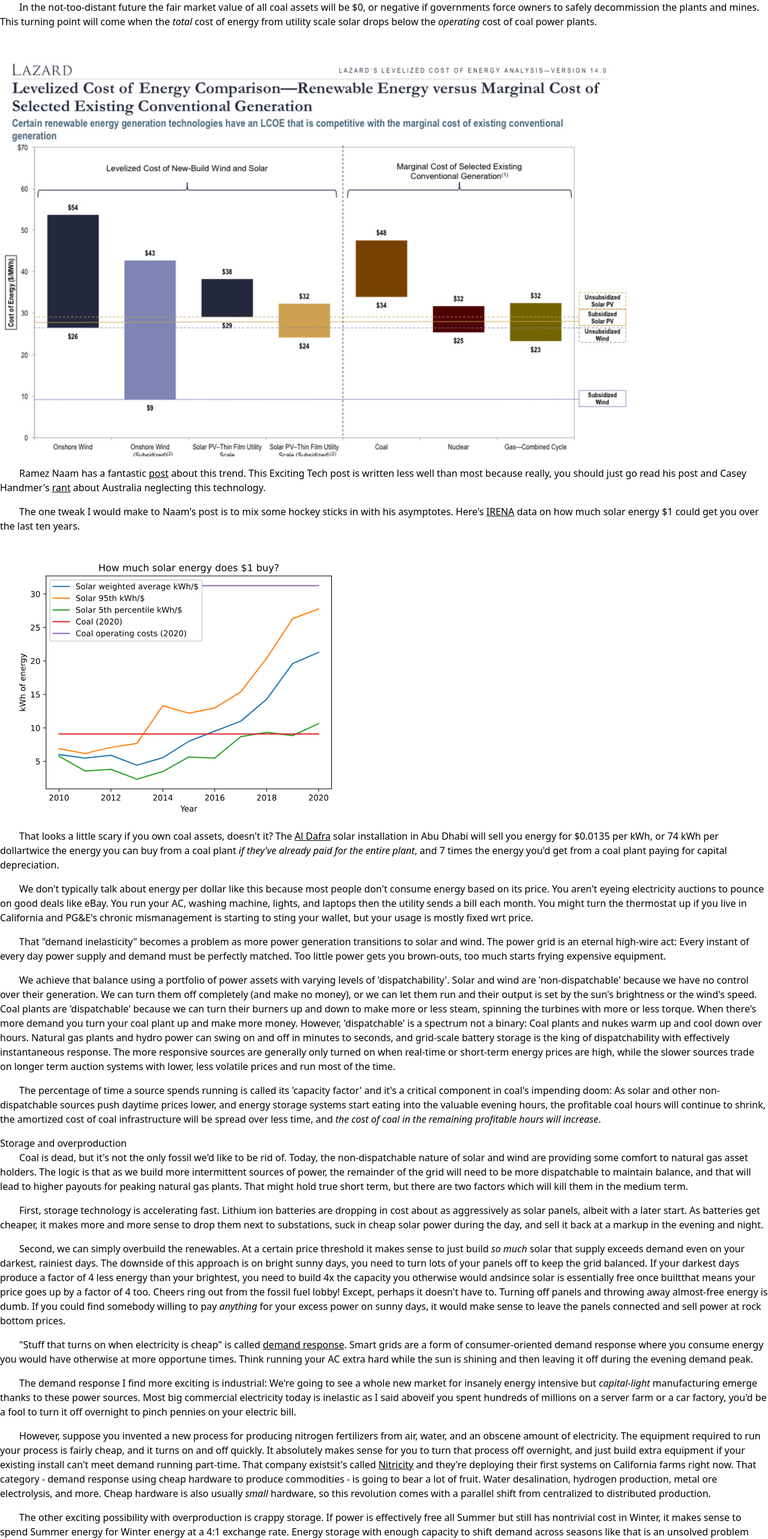
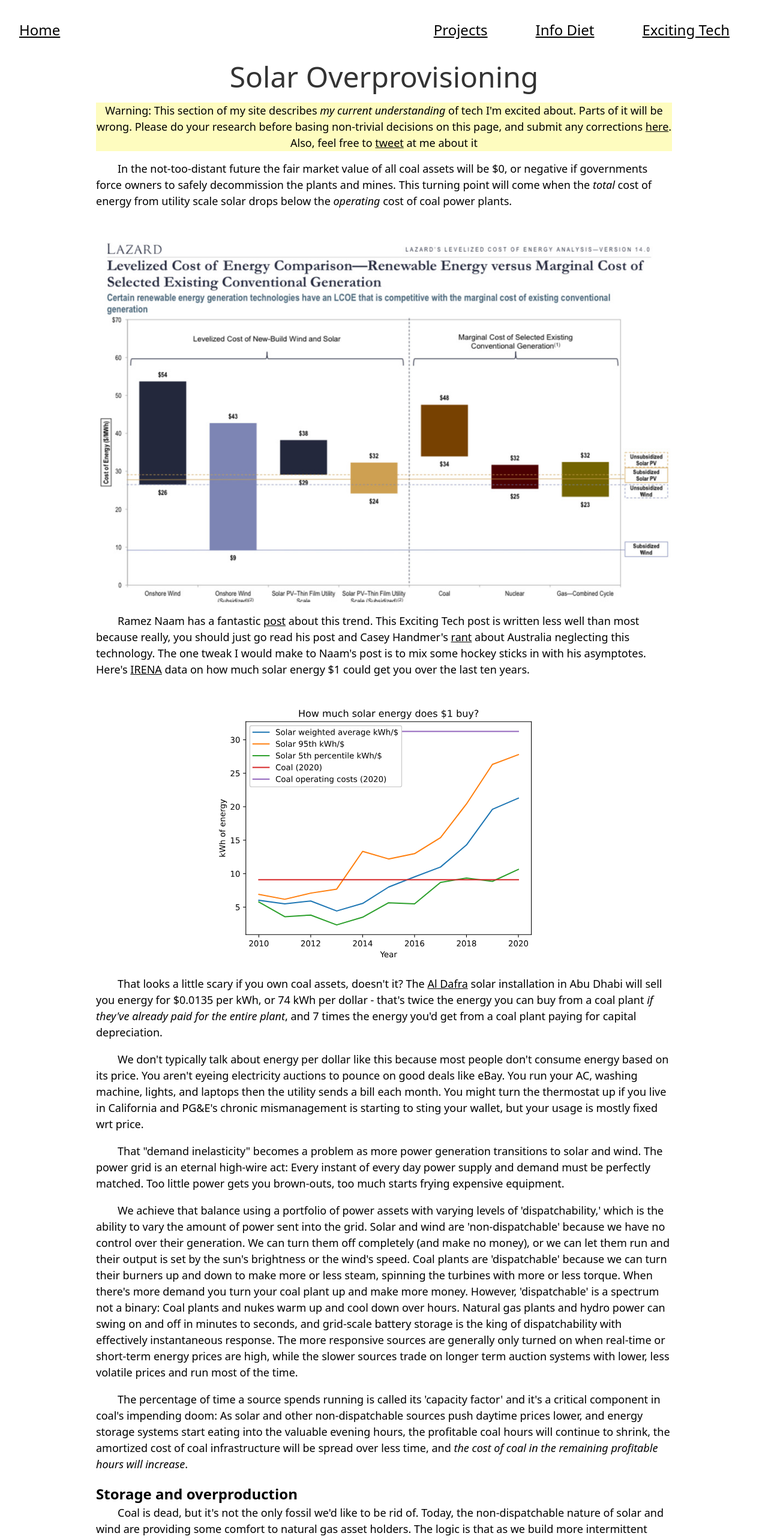
Before and after one commit to nick-parker/nickparkerco, a Next.js app: page /exciting/solar-overprovision in a window 1280 px wide. Shown: the top 2566 px of the page at 60% size. Built offline with nearby package versions, Linux system fonts and the light colour scheme.

Commit message:
Fix up solar page and update some packages

```diff
--- a/package.json
+++ b/package.json
@@ -10,7 +10,9 @@
     "@mdx-js/loader": "^1.6.18",
     "@next/mdx": "^9.5.3",
     "gray-matter": "^4.0.2",
+    "lqip-loader": "^2.2.1",
     "next": "^9.2.0",
+    "next-optimized-images": "^2.6.2",
     "raw-loader": "^4.0.1",
     "react": "^16.12.0",
     "react-dom": "^16.12.0",
--- a/pages/exciting/solar-overprovision.mdx
+++ b/pages/exciting/solar-overprovision.mdx
@@ -1,20 +1,31 @@
+export const metadata = {
+    title: "Solar Overprovisioning",
+    date: "2020-11-09",
+    lede: "Too cheap to meter power",
+    thumb: ""
+}
+
+
+import Im, {ImSet} from '../../components/image'
+import ExcitingPage from '../../components/exciting-page'
+
+<ExcitingPage {...metadata}>
+
 In the not-too-distant future the fair market value of all coal assets will be $0, or negative if governments force owners to safely decommission the plants and mines. This turning point will come when the _total_ cost of energy from utility scale solar drops below the _operating_ cost of coal power plants.
 
 ![](/images/lazard_lcoe_comp.jpeg)
 
-Ramez Naam has a fantastic [post](https://rameznaam.com/2020/05/14/solars-future-is-insanely-cheap-2020/) about this trend.  This Exciting Tech post is written less well than most because really, you should just go read his post and Casey Handmer's [rant](https://caseyhandmer.wordpress.com/2020/06/05/australian-energy-policy-no-vision-too-small/) about Australia neglecting this technology.
-
-The one tweak I would make to Naam's post is to mix some hockey sticks in with his asymptotes. Here's [IRENA](https://www.irena.org/publications/2019/May/Renewable-power-generation-costs-in-2018) data on how much solar energy $1 could get you over the last ten years.
+Ramez Naam has a fantastic [post](https://rameznaam.com/2020/05/14/solars-future-is-insanely-cheap-2020/) about this trend.  This Exciting Tech post is written less well than most because really, you should just go read his post and Casey Handmer's [rant](https://caseyhandmer.wordpress.com/2020/06/05/australian-energy-policy-no-vision-too-small/) about Australia neglecting this technology. The one tweak I would make to Naam's post is to mix some hockey sticks in with his asymptotes. Here's [IRENA](https://www.irena.org/publications/2019/May/Renewable-power-generation-costs-in-2018) data on how much solar energy $1 could get you over the last ten years.
 
 ![](/images/solar_hockey.svg)
 
-That looks a little scary if you own coal assets, doesn't it? The [Al Dafra](https://www.greentechmedia.com/articles/read/worlds-largest-solar-project-will-also-be-worlds-cheapest) solar installation in Abu Dhabi will sell you energy for $0.0135 per kWh, or 74 kWh per dollartwice the energy you can buy from a coal plant _if they've already paid for the entire plant_, and 7 times the energy you'd get from a coal plant paying for capital depreciation.
+That looks a little scary if you own coal assets, doesn't it? The [Al Dafra](https://www.greentechmedia.com/articles/read/worlds-largest-solar-project-will-also-be-worlds-cheapest) solar installation in Abu Dhabi will sell you energy for $0.0135 per kWh, or 74 kWh per dollar - that's twice the energy you can buy from a coal plant _if they've already paid for the entire plant_, and 7 times the energy you'd get from a coal plant paying for capital depreciation.
 
 We don't typically talk about energy per dollar like this because most people don't consume energy based on its price. You aren't eyeing electricity auctions to pounce on good deals like eBay. You run your AC, washing machine, lights, and laptops then the utility sends a bill each month. You might turn the thermostat up if you live in California and PG&E's chronic mismanagement is starting to sting your wallet, but your usage is mostly fixed wrt price.
 
 That "demand inelasticity" becomes a problem as more power generation transitions to solar and wind. The power grid is an eternal high-wire act: Every instant of every day power supply and demand must be perfectly matched. Too little power gets you brown-outs, too much starts frying expensive equipment.
 
-We achieve that balance using a portfolio of power assets with varying levels of 'dispatchability'. Solar and wind are 'non-dispatchable' because we have no control over their generation. We can turn them off completely (and make no money), or we can let them run and their output is set by the sun's brightness or the wind's speed. Coal plants are 'dispatchable' because we can turn their burners up and down to make more or less steam, spinning the turbines with more or less torque. When there's more demand you turn your coal plant up and make more money. However, 'dispatchable' is a spectrum not a binary: Coal plants and nukes warm up and cool down over hours. Natural gas plants and hydro power can swing on and off in minutes to seconds, and grid-scale battery storage is the king of dispatchability with effectively instantaneous response. The more responsive sources are generally only turned on when real-time or short-term energy prices are high, while the slower sources trade on longer term auction systems with lower, less volatile prices and run most of the time.
+We achieve that balance using a portfolio of power assets with varying levels of 'dispatchability,' which is the ability to vary the amount of power sent into the grid. Solar and wind are 'non-dispatchable' because we have no control over their generation. We can turn them off completely (and make no money), or we can let them run and their output is set by the sun's brightness or the wind's speed. Coal plants are 'dispatchable' because we can turn their burners up and down to make more or less steam, spinning the turbines with more or less torque. When there's more demand you turn your coal plant up and make more money. However, 'dispatchable' is a spectrum not a binary: Coal plants and nukes warm up and cool down over hours. Natural gas plants and hydro power can swing on and off in minutes to seconds, and grid-scale battery storage is the king of dispatchability with effectively instantaneous response. The more responsive sources are generally only turned on when real-time or short-term energy prices are high, while the slower sources trade on longer term auction systems with lower, less volatile prices and run most of the time.
 
 The percentage of time a source spends running is called its 'capacity factor' and it's a critical component in coal's impending doom: As solar and other non-dispatchable sources push daytime prices lower, and energy storage systems start eating into the valuable evening hours, the profitable coal hours will continue to shrink, the amortized cost of coal infrastructure will be spread over less time, and _the cost of coal in the remaining profitable hours will increase_.
 
@@ -38,3 +49,5 @@
 The other exciting possibility with overproduction is crappy storage. If power is effectively free all Summer but still has nontrivial cost in Winter, it makes sense to spend Summer energy for Winter energy at a 4:1 exchange rate. Energy storage with enough capacity to shift demand across seasons like that is an unsolved problem today, but I'm very optimistic someone will invent an obscenely cheap solution with say 25% round-trip efficiency. Direct-air-capture carbon into methane, or split water into hydrogen and oxygen, or pump insane quantities of air into pressurized caves deep undersea. The specific technology is an unknown quantity today, but I bet somebody will find a way to bank free energy.
 
 Remember earlier where I talked about _hypothetically_ building 4x as much solar as you need? The head of Australia's renewable energy program would like to do [7x](https://reneweconomy.com.au/australia-could-aim-for-700-per-cent-renewables-arena-boss-11594/).  We're headed for a future of incredible energy abundance, and dramatically cheaper, cleaner sources for almost every meaningful commodity.
+
+</ExcitingPage>
```
Also changed, not shown: 1 other file (tests, documents, lock files or other folders).
